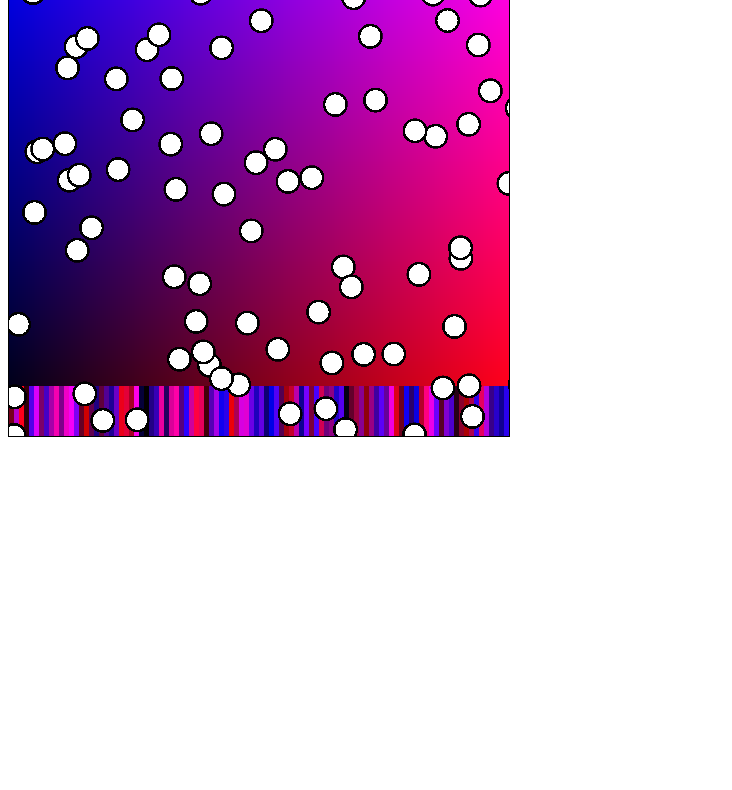
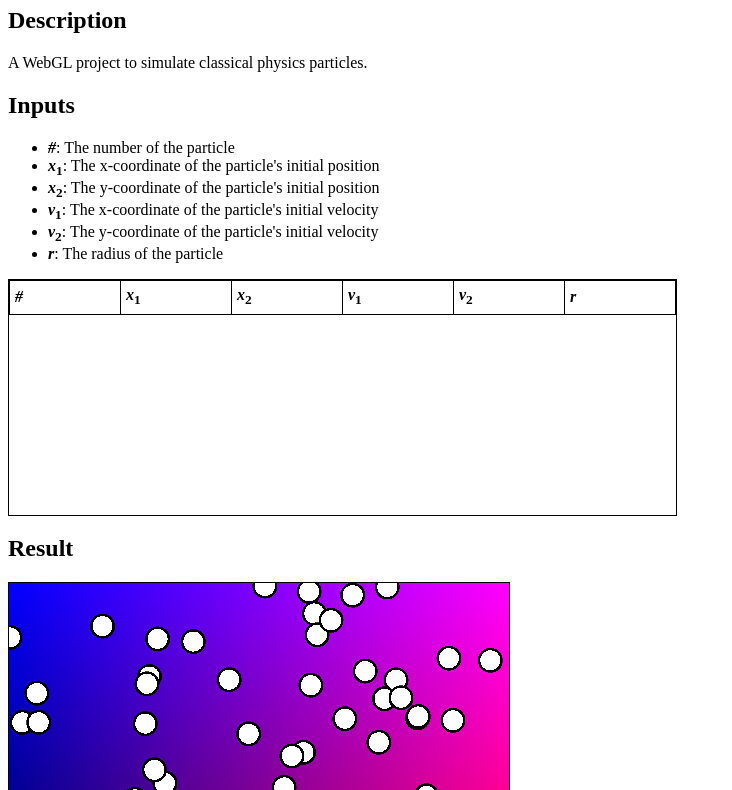
Before and after one commit to jlcarr/particle-simulator, a plain HTML site: page index.html in a window 1280 px wide. Shown: the part 73-863 px from the top of the page, without its empty margins (0-732 px from the left). Before the commit the page ends 800 px from the top, so only its background shows below. Drawn offline with Linux system fonts and the light colour scheme; animation ran at ten frames a second.

Commit message:
Prepared the page for UI

```diff
--- a/index.html
+++ b/index.html
@@ -2,9 +2,41 @@
 <html>
 	<head>
 		<title>Particle Simulator</title>
+		<link rel="stylesheet" href="styles/style.css">
 		<script src="scripts/particles.js"></script>
 	</head>
 	<body>
+		<h1>Particle Simulator</h1>
+
+		<h2>Description</h2>
+		<p>
+			A WebGL project to simulate classical physics particles.
+		</p>
+
+		<h2>Inputs</h2>
+		<ul>
+			<li><b><i>#</i></b>: The number of the particle</li>
+			<li><b><i>x</i><sub>1</sub></b>: The x-coordinate of the particle's initial position</li>
+			<li><b><i>x</i><sub>2</sub></b>: The y-coordinate of the particle's initial position</li>
+			<li><b><i>v</i><sub>1</sub></b>: The x-coordinate of the particle's initial velocity</li>
+			<li><b><i>v</i><sub>2</sub></b>: The y-coordinate of the particle's initial velocity</li>
+			<li><b><i>r</i></b>: The radius of the particle</li>
+		</ul>
+		<table>
+			<thead>
+				<tr>
+					<th id="particle-number" rowspan=><i>#</i></th>
+					<th id="particle-pos-x"><i>x</i><sub>1</sub></th>
+					<th id="particle-pos-y"><i>x</i><sub>2</sub></th>
+					<th id="particle-vel-x"><i>v</i><sub>1</sub></th>
+					<th id="particle-vel-y"><i>v</i><sub>2</sub></th>
+					<th id="particle-radius" rowspan="2"><i>r</i></th>
+				</tr>
+			</thead>
+			<tbody id="particle-list"></tbody>
+		</table>
+
+		<h2>Result</h2>
 		<canvas id="glcanvas" width="500" height="500" style="border: 1px solid black;">
 		  Oh no! Your browser doesn't support canvas!
 		</canvas>
--- a/scripts/particles.js
+++ b/scripts/particles.js
@@ -732,7 +732,7 @@ function main() {
 		stateReport(false);
 		stateDraw(false);
 
-		requestAnimationFrame(drawFrame);
+		//requestAnimationFrame(drawFrame);
 	}
 	requestAnimationFrame(drawFrame);
 }
--- /dev/null
+++ b/styles/style.css
@@ -0,0 +1,35 @@
+table, th, td {
+	border:1px solid black;
+	border-collapse: collapse;
+}
+
+th, td {
+	padding: 5px;
+	text-align: left;
+}
+
+
+tbody{
+	display:block;
+	overflow-y:scroll;
+	height: 200px;
+	width: 100%;
+}
+
+thead tr {
+	display:block;
+	width: 100%;
+}
+
+th, td {
+	padding: 5px;
+	text-align: left;
+	width: 100px;
+}
+
+
+canvas {
+	border:1px solid black;
+	width: 500px;
+	height: 500px;
+}
```
Also changed, not shown: 1 other file.
